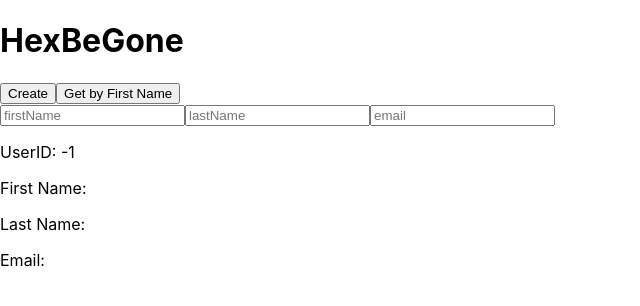
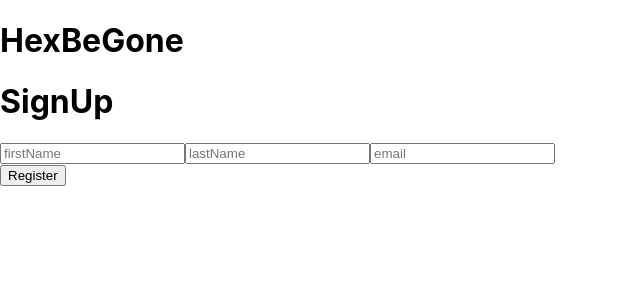
Before and after one commit to Owen-Delisle/hexbegone, a React (Create React App) app: page /signup in a window 1280 px wide. Shown: the top 306 px of the page, without its empty margins (0-640 px from the left). Built offline with nearby package versions, Linux system fonts and the light colour scheme.

Commit message:
edited signup page

```diff
--- a/src/App.tsx
+++ b/src/App.tsx
@@ -6,7 +6,10 @@ import Index from "./pages/index"
 class App extends React.Component {
     render() {
         return (
+            <>
+            <h1>HexBeGone</h1>
             <Index />
+            </>
         );
     }
 }
--- a/src/pages/signup.tsx
+++ b/src/pages/signup.tsx
@@ -6,12 +6,11 @@ import { createUser } from '../db_requests/signup_requests/createUser';
 
 export default class SignUp extends React.Component {
     state = {
-        returnedData: new User()
     }
     render() {
         let newUser = new User()
 
-        const setInput = (e: any) => {
+        const setInput = (e: React.ChangeEvent<HTMLInputElement>) => {
             newUser.userID = uuidv4()
             const { name, value } = e.target
             switch (name) {
@@ -28,21 +27,14 @@ export default class SignUp extends React.Component {
 
         return (
             <>
-                <h1>HexBeGone</h1>
-                <button onClick={
-                    () => createUser(newUser)
-                }>Create</button>
-                <button onClick={
-                    () => getUserByFirstName(newUser.firstName)
-                }>Get by First Name</button>
-                <br />
+                <h1>SignUp</h1>
                 <input name="firstName" placeholder="firstName" onChange={setInput}></input>
                 <input name="lastName" placeholder="lastName" onChange={setInput}></input>
                 <input name="email" placeholder="email" onChange={setInput}></input>
-                <p>UserID: {this.state.returnedData.userID}</p>
-                <p>First Name: {this.state.returnedData.firstName}</p>
-                <p>Last Name: {this.state.returnedData.lastName}</p>
-                <p>Email: {this.state.returnedData.email}</p>
+                <br />
+                <button onClick={
+                    () => createUser(newUser)
+                }>Register</button>
             </>
         );
     }
```
